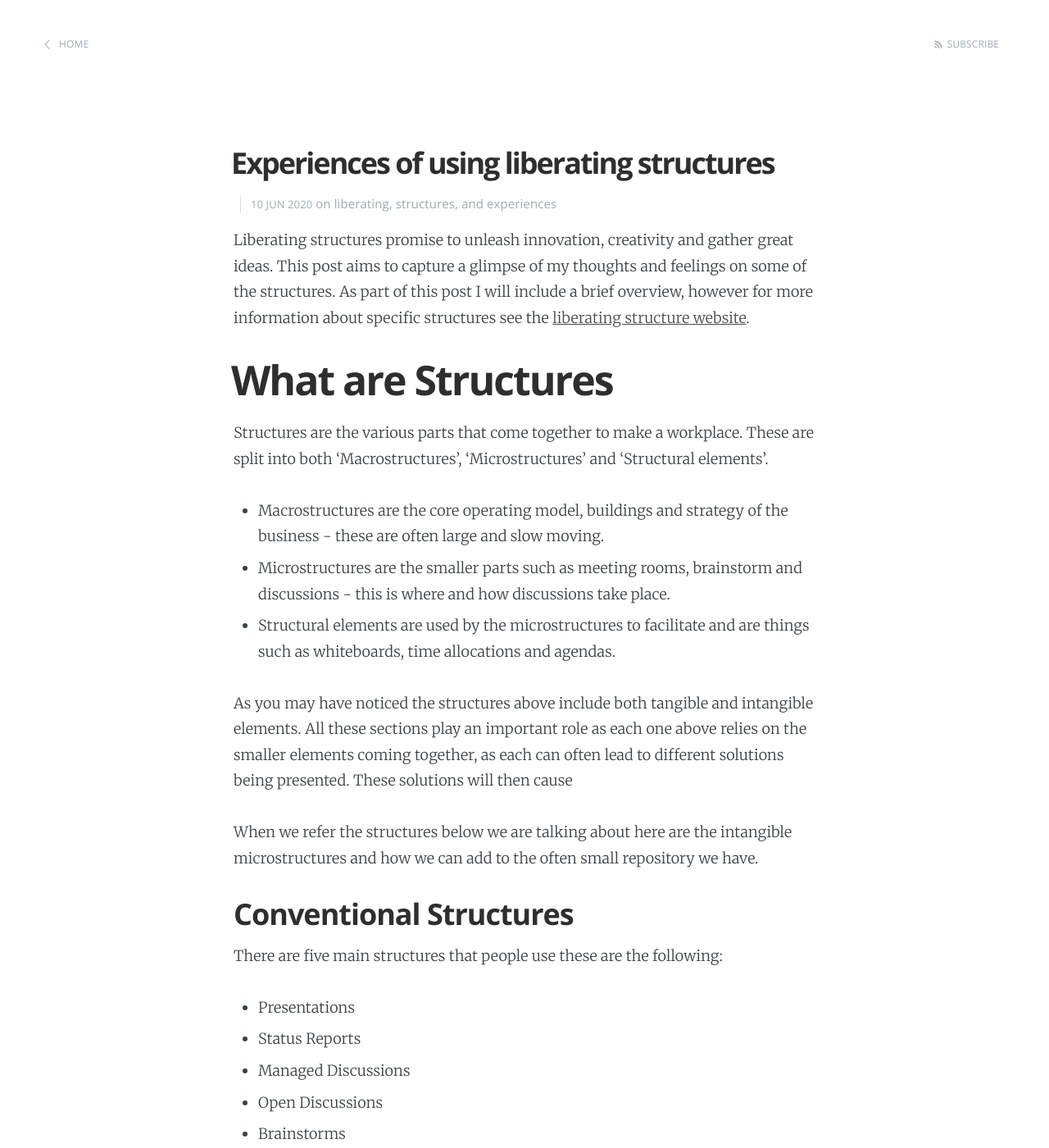
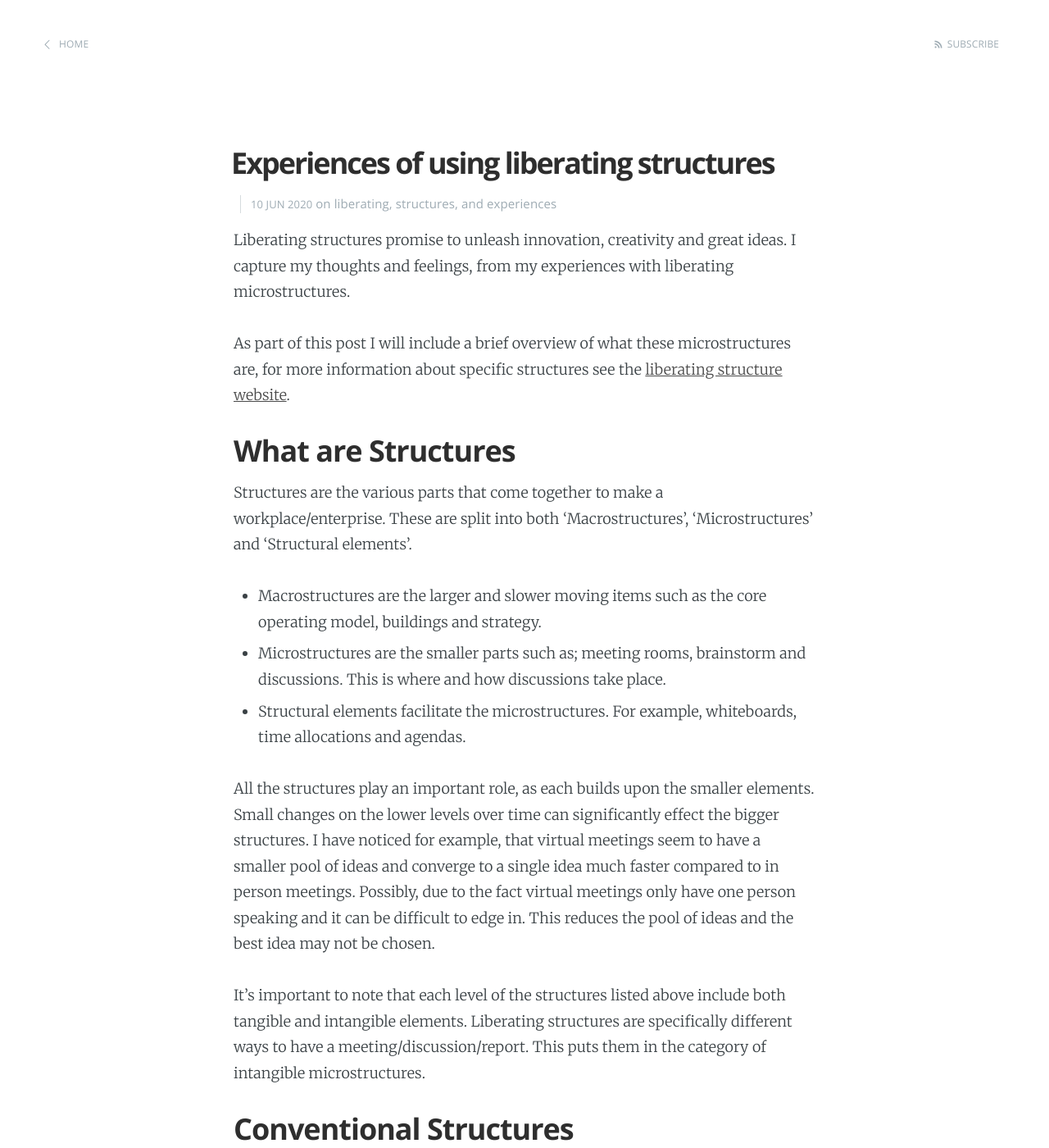
Before and after one commit to NiallBunting/niallbunting.github.io, a Jekyll site: the page built from _posts/2020-06-10-experiences-using-liberating-structures.markdown, in a window 1280 px wide and 1400 px high. Shown: the whole window at 82% size. Built offline with Jekyll 4.4.1, drawn with Linux system fonts in a browser that asks for light colours; some of the changed text lies outside the part shown.

Commit message:
Draft 2 of the liberating structures post

```diff
--- a/_posts/2020-06-10-experiences-using-liberating-structures.markdown
+++ b/_posts/2020-06-10-experiences-using-liberating-structures.markdown
@@ -5,58 +5,87 @@
 categories: liberating structures experiences
 ---
 
-Liberating structures promise to unleash innovation, creativity and gather great ideas. This post aims to capture a glimpse of my thoughts and feelings on some of the structures. As part of this post I will include a brief overview, however for more information about specific structures see the [liberating structure website][liberatingstructures].
 
-# What are Structures
+Liberating structures promise to unleash innovation, creativity and great ideas. I capture my thoughts and feelings, from my experiences with liberating  microstructures.
 
-Structures are the various parts that come together to make a workplace. These are split into both 'Macrostructures', 'Microstructures' and 'Structural elements'.
-* Macrostructures are the core operating model, buildings and strategy of the business - these are often large and slow moving.
-* Microstructures are the smaller parts such as meeting rooms, brainstorm and discussions - this is where and how discussions take place.
-* Structural elements are used by the microstructures to facilitate and are things such as whiteboards, time allocations and agendas.
+As part of this post I will include a brief overview of what these microstructures are, for more information about specific structures see the [liberating structure website][liberatingstructures].
 
-As you may have noticed the structures above include both tangible and intangible elements. All these sections play an important role as each one above relies on the smaller elements coming together, as each can often lead to different solutions being presented. These solutions will then cause
 
-When we refer the structures below we are talking about here are the intangible microstructures and how we can add to the often small repository we have.
+[liberatingstructures]: http://www.liberatingstructures.com/
+
+## What are Structures
+
+Structures are the various parts that come together to make a workplace/enterprise. These are split into both 'Macrostructures', 'Microstructures' and 'Structural elements'.
+* Macrostructures are the larger and slower moving items such as the core operating model, buildings and strategy.
+* Microstructures are the smaller parts such as; meeting rooms, brainstorm and discussions. This is where and how discussions take place.
+* Structural elements facilitate the microstructures. For example, whiteboards, time allocations and agendas.
+
+
+All the structures play an important role, as each builds upon the smaller elements. Small changes on the lower levels over time can significantly effect the bigger structures. I have noticed for example, that virtual meetings seem to have a smaller pool of ideas and converge to a single idea much faster compared to in person meetings. Possibly, due to the fact virtual meetings only have one person speaking and it can be difficult to edge in. This reduces the pool of ideas and the best idea may not be chosen.
+
+It's important to note that each level of the structures listed above include both tangible and intangible elements. Liberating structures are specifically different ways to have a meeting/discussion/report. This puts them in the category of intangible microstructures.
 
 ## Conventional Structures
 
-There are five main structures that people use these are the following:
+There are five main conventional structures that people use:
 * Presentations
 * Status Reports
 * Managed Discussions
 * Open Discussions
 * Brainstorms
 
-With the first three being inhibiting as they don't allow everyone to get involved and often restrict the involvement to a small amount of people. And the final two being too loose and disorganised to drive actual outcomes.
+These are just the default options for information sharing, however they have a few problems as the first three are inhibiting as they don't allow everyone to get involved and often restrict the majority of the talking to a small amount of people. The final two (open discussions and brainstorms) are often too loose and disorganised to drive actual outcomes.
 
 ## Liberating Structures
 
-These are new structures that offer alternatives to the structures mentioned above. There use cases differ and to find specific information on each one have a look at the liberating structures website. For each one they include an invitation, how to do use the structure, why to use the structure and tips and tricks.
+Liberating structures are 33 alternatives to the conventional structures noted above. They aim to structure your meeting to get everyone involved whilst not inhibiting anyone.
+
+The 33 have different use cases and often have different outcomes, so you picking the right tool for the job is required here. Many of them leverage the '1-2-4-All' structure, where you think alone, in pairs, in quads and then share back with the rest of the group.
 
 ![](http://static1.1.sqspcdn.com/static/f/1272828/22496976/1366390480267/LS+Menu+2.2+xwide+4-19-13.jpg?token=Icyo83%2BT6BydlgmnVBgW5PJ0Ah8%3D)
-*[Liberating Structures][liberatingstructures]*
+*List of the structures taken from - [Liberating Structures][liberatingstructures]*
 
-# The Experiences
+## The Experiences
 
-This post is going to evolve over time as I manage to try working with more of the structures, some may be from the view of a participant others as the facilitator.
+This post will be updated as I use more of the structures, and if my views of the structures significantly change as I use them more.
 
-## Acted as Facilitator
+I have split them into two groups, one when I facilitated the meeting and another when I was a participant.
 
-<details>
-  <summary>Wicked Questions - Used to find the opposing strategies that both need to be pursued to be successful.</summary>
+#### Contents
 
-  ### Wicked Questions
-  1. My thoughts
-</details>
+##### [Facilitator](#f)
+1. [Wicked Questions](#f-wicked-questions)
 
-## Acted as Participant
-
-<details>
-  <summary>thought</summary>
-
-  ### Thought
-  1. My thoughts
-</details>
+<!---
+##### [Participant](#p)
+1. [Wicked Questions](#p-wicked-questions)
+-->
 
 
-[liberatingstructures]: http://www.liberatingstructures.com/
+### <a name="f"/>Acted as Facilitator
+
+<ul>
+  <details>
+  <summary><a name="f-wicked-questions"/><li><strong>Wicked Questions</strong> - Used to find the opposing strategies that both need to be pursued to be successful.</li></summary>
+
+  These are my thoughts about this.
+
+  Etc.
+  </details>
+</ul>
+
+### <a name="p"/>Acted as Participant
+
+Coming Soon
+
+<!---
+<ul>
+  <details>
+  <summary><a name="p-wicked-questions"/><li><strong>Wicked Questions</strong> - Used to find the opposing strategies that both need to be pursued to be successful.</li></summary>
+
+  These are my thoughts about this.
+
+  Etc.
+  </details>
+</ul>
+-->
```
